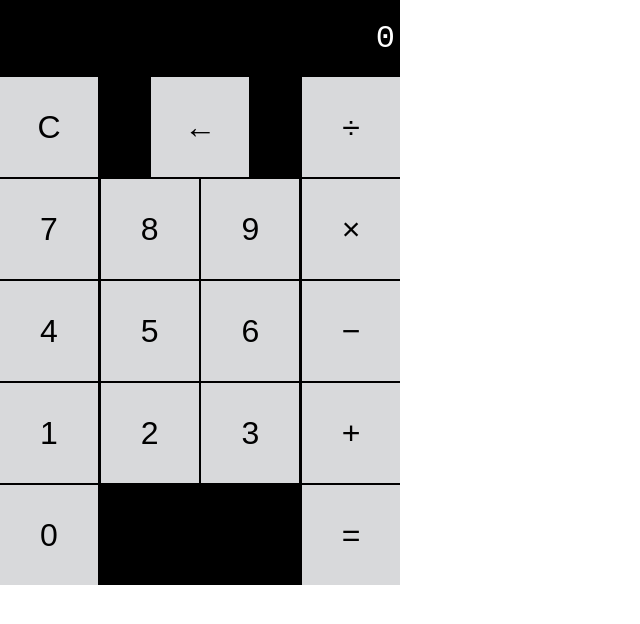
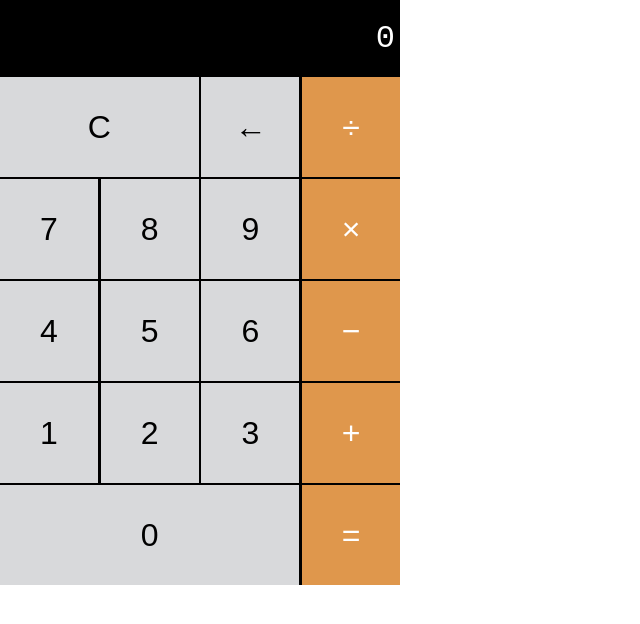
Before and after one commit to HartmanBrandon/FEM-Cal, a plain HTML site: page HTML/index.html in a window 1280 px wide. Shown: the whole page, without its empty margins (0-640 px from the left). Drawn offline with Linux system fonts and the light colour scheme.

Commit message:
Learned about last-child in css

```diff
--- a/CSS/style.css
+++ b/CSS/style.css
@@ -41,5 +41,22 @@ body {
 }
 
 .calc-btn:hover{
+    background-color: #ebebeb;
+}
+
+.calc-btn:active{
     background-color: #bbbcbe;
 }
+.double {
+    flex-basis: 49.7%;
+}
+.triple {
+    flex-basis: 74.8%;
+}
+.calc-btn:last-child {
+    background-color: #df974c;
+    color: white;
+}
+.calc-btn:last-child:hover {
+    background-color: #8fb07e;
+}
--- a/HTML/index.html
+++ b/HTML/index.html
@@ -23,31 +23,31 @@
         </section>
         <section class="calc-btns">
             <div class="btn-row">
-                <button class="calc-btn">C</button>
+                <button class="calc-btn double">C</button>
                 <button class="calc-btn">&larr;</button>
-                <button class="calc-btn">&divide;</button>
+                <button class="calc-btn orange">&divide;</button>
             </div>
             <div class="btn-row">
                 <button class="calc-btn">7</button>
                 <button class="calc-btn">8</button>
                 <button class="calc-btn">9</button>
-                <button class="calc-btn">&times;</button>
+                <button class="calc-btn orange">&times;</button>
             </div>
             <div class="btn-row">
                 <button class="calc-btn">4</button>
                 <button class="calc-btn">5</button>
                 <button class="calc-btn">6</button>
-                <button class="calc-btn">&minus;</button>
+                <button class="calc-btn orange">&minus;</button>
             </div>
             <div class="btn-row">
                 <button class="calc-btn">1</button>
                 <button class="calc-btn">2</button>
                 <button class="calc-btn">3</button>
-                <button class="calc-btn">&plus;</button>
+                <button class="calc-btn orange">&plus;</button>
             </div>
             <div class="btn-row">
-                <button class="calc-btn">0</button>
-                <button class="calc-btn">&equals;</button>
+                <button class="calc-btn triple">0</button>
+                <button class="calc-btn orange">&equals;</button>
             </div>
         </section>
     </div>
```
